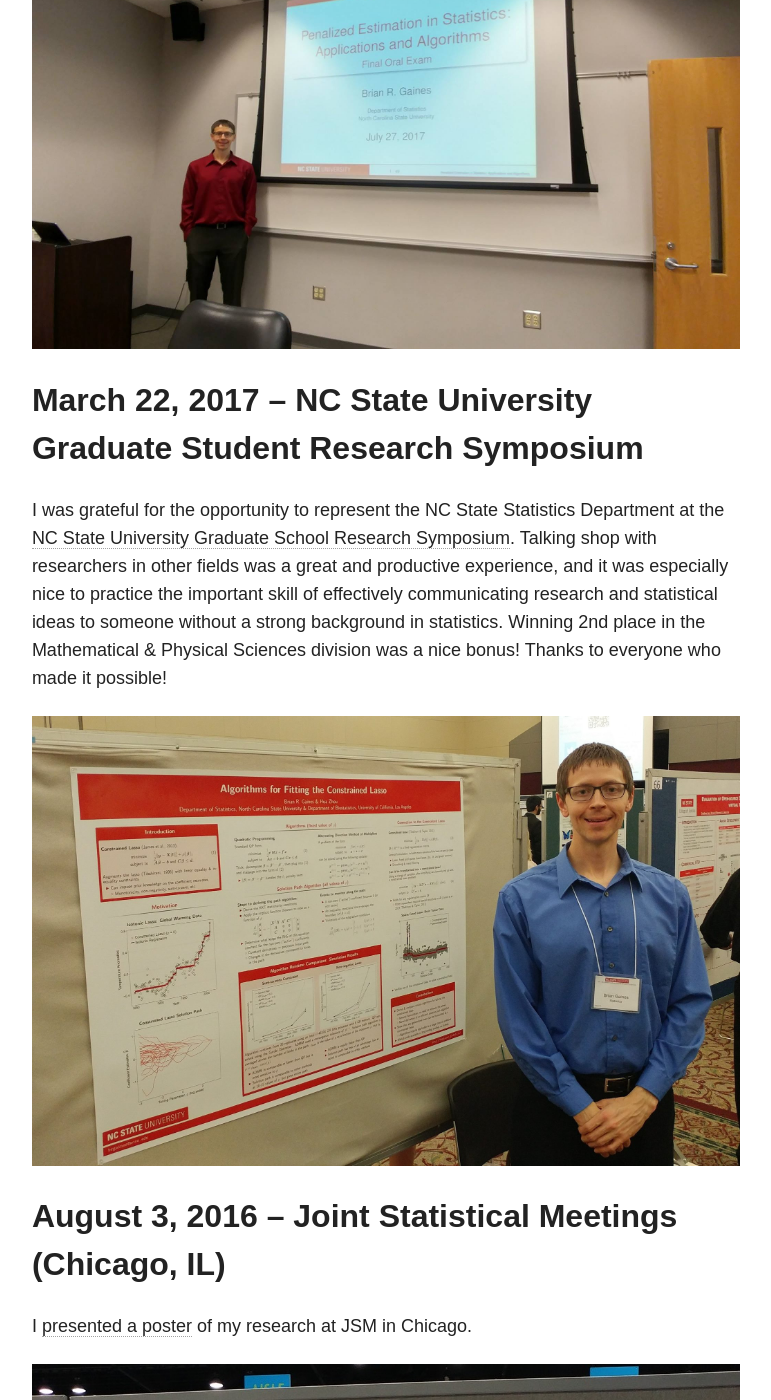
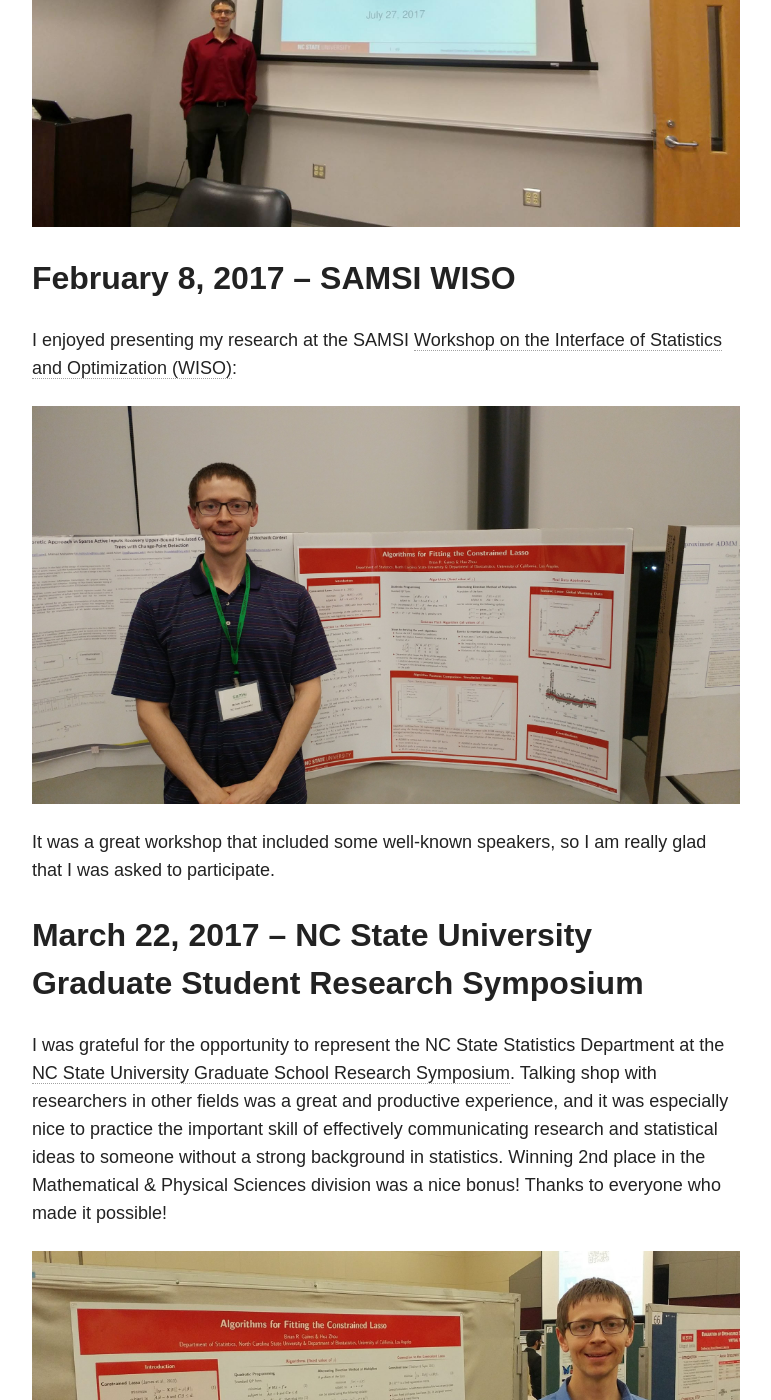
Before and after one commit to brgaines/brgaines.github.io, a Jekyll site: the page built from presentations/index.md, in a window 1280 px wide and 1400 px high, scrolled down 9447 px. Shown: the whole window, without its empty margins (254-1025 px from the left). Built offline with Jekyll 4.4.1, drawn with Linux system fonts in a browser that asks for light colours; nearby versions of some CDN libraries; some of the changed text lies outside the part shown.

Commit message:
Add note and picture about the SAMSI WISO conference

```diff
--- a/presentations/index.md
+++ b/presentations/index.md
@@ -73,7 +73,7 @@ The following videos are shortened versions of my demos. Your questions and comm
 <br>
 <iframe width="560" height="315" src="https://www.youtube.com/embed/S6wWBEr5H3M" frameborder="0" allow="accelerometer; autoplay; encrypted-media; gyroscope; picture-in-picture" allowfullscreen></iframe>
 
-   https://ww2.amstat.org/meetings/jsm/2020/onlineprogram/AbstractDetails.cfm?abstractid=313386
+
 
 ## August 3, 2017 -- Joint Statistical Meetings (Baltimore, MD)
 I presented my latest [research](http://brgaines.github.io/research/) at the [Joint Statistical Meetings](https://ww2.amstat.org/meetings/jsm/2017/) in Baltimore.  My talk was a part of a session on [Optimization Methods with Biological Applications](https://ww2.amstat.org/meetings/jsm/2017/onlineprogram/ActivityDetails.cfm?SessionID=214213).
@@ -82,6 +82,15 @@ I presented my latest [research](http://brgaines.github.io/research/) at the [Jo
 On 7-27-17, I successfully defended my dissertation. It was a bit surreal because it was the culmination of a long journey that began over 10 years prior. I am eternally grateful to the amazing friends, family, mentors, and colleagues who helped me get to this point.
 
 ![Defense wins championships](/images/defenseWinsChampionships.jpg)
+
+
+## February 8, 2017 -- SAMSI WISO
+I enjoyed presenting my research at the SAMSI [Workshop on the Interface of Statistics and Optimization (WISO)](https://www.samsi.info/programs-and-activities/research-workshops/workshop-interface-statistics-optimization-wiso/):
+
+![WISO](/images/samsiWISOposter2017.jpg)
+
+It was a great workshop that included some well-known speakers, so I am really glad that I was asked to participate.
+
 
 ## March 22, 2017 -- NC State University Graduate Student Research Symposium
 I was grateful for the opportunity to represent the NC State Statistics Department at the [NC State University Graduate School Research Symposium](https://grad.ncsu.edu/news/2017/03/winners-announced-in-graduate-student-research-symposium/). Talking shop with researchers in other fields was a great and productive experience, and it was especially nice to practice the important skill of effectively communicating research and statistical ideas to someone without a strong background in statistics.  Winning 2nd place in the Mathematical & Physical Sciences division was a nice bonus!  Thanks to everyone who made it possible!
```
Also changed, not shown: other parts of presentations/index.md (+1 -1 lines).
